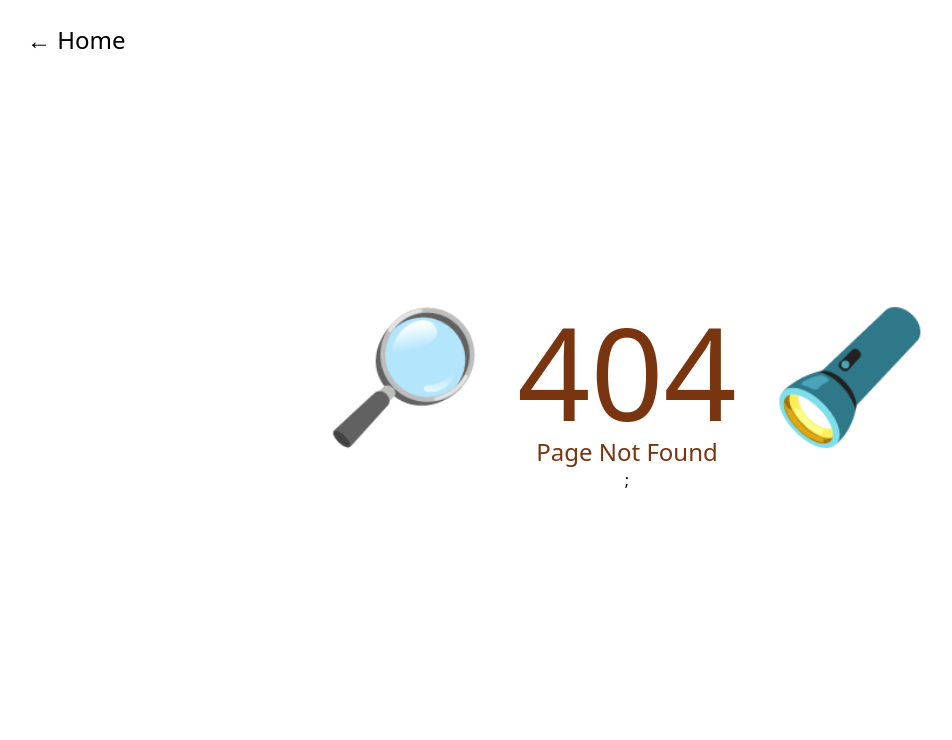
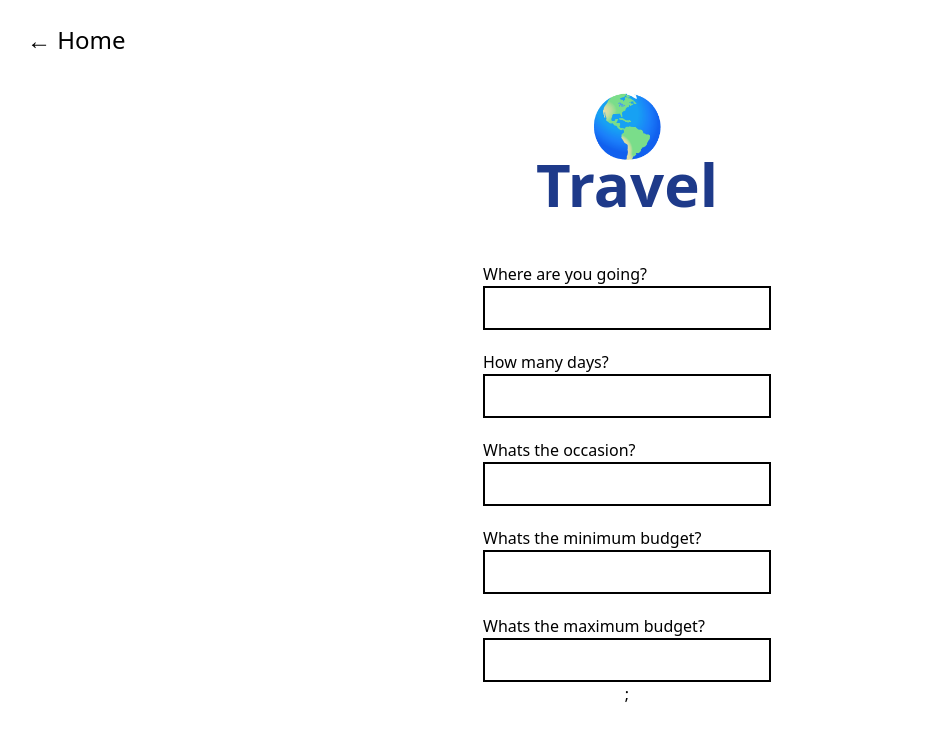
Before and after one commit to msclal/Garf, a Next.js app: page /travel in a window 1280 px wide. Before the commit this address had no page. Shown: the top 740 px of the page, without its empty margins (13-965 px from the left). Built offline with nearby package versions, Linux system fonts and the light colour scheme.

Commit message:
remove open ai :(

```diff
--- a/pages/landing.tsx
+++ b/pages/landing.tsx
@@ -18,7 +18,7 @@ export default function Landing() {
     },
     {
       title: "Stats",
-      description: "Check your sentence stats",
+      description: "Check your ENGR180w sentence stats",
       color: "hover:bg-blue-100",
     },
     // {
@@ -26,21 +26,28 @@ export default function Landing() {
     //   description: "Rewrite sentences when you're feeling illiterate",
     //   color: "hover:bg-blue-100",
     // },
-    {
-      title: "Translator",
-      description: "Speak in tongues and be one with the people",
-      color: "hover:bg-green-100",
-    },
+    // {
+    //   title: "Translator",
+    //   description: "Speak in tongues and be one with the people",
+    //   color: "hover:bg-green-100",
+    // },
   ];
   return (
     <div className="flex flex-col items-center">
       <Image
         src={Heinz}
         alt="heinz"
-        className="absolute hidden 2xl:block top-0 right-0 z-0"
+        priority
+        draggable={false}
+        className="absolute max-xl:hidden top-0 right-0 z-0 w-[30rem]"
       />
-      <p className="text-amber-900 text-7xl sm:text-9xl font-bold">Garf AI</p>
-      <div className="z-3 flex flex-col md:flex-row flex-wrap justify-evenly items-center w-full mt-5 sm:mt-20">
+      <p className="text-amber-900 text-7xl sm:text-9xl font-bold relative z-10">
+        GarfAI
+      </p>
+      <p className="text-black text-xl sm:text-2xl relative z-10">
+        Streamlining the College Workflow
+      </p>
+      <div className="z-3 flex flex-col md:flex-row flex-wrap justify-evenly items-center w-full mt-5 sm:mt-10">
         {cards.map(({ title, description, color }) => (
           <ProjectCard
             key={title}
--- /dev/null
+++ b/pages/travel.tsx
@@ -0,0 +1,112 @@
+import React, { useState } from "react";
+import Layout from "@/components/Layout";
+import Results from "@/components/Results";
+import styles from "../styles/loading-dots.module.css";
+
+export default function Travel() {
+  const [place, setPlace] = useState("");
+  const [days, setDays] = useState();
+  const [occasion, setOccasion] = useState("");
+  const [priceMin, setPriceMin] = useState();
+  const [priceMax, setPriceMax] = useState();
+  const [loading, setLoading] = useState(false);
+  const [result, setResult] = useState("");
+
+  async function onSubmit(event: any) {
+    event.preventDefault();
+    if (loading) {
+      return;
+    }
+    setLoading(true);
+    try {
+      const response = await fetch("/api/language", {
+        method: "POST",
+        headers: {
+          "Content-type": "application/json",
+        },
+        body: JSON.stringify({ sentence, language }),
+      });
+
+      const data = await response.json();
+      console.log("data", data);
+
+      setResult("Garfunkle says... \n" + data.result.replaceAll("\n", "<br/>"));
+    } catch (error) {
+      console.error(error);
+      alert(`Having a brainfart 🚽... Give me a moment`);
+    } finally {
+      setLoading(false);
+    }
+  }
+  //   console.log(sentence, language);
+  return (
+    <Layout>
+      <p className="text-6xl">🌎</p>
+      <p className="text-5xl sm:text-6xl mb-6 sm:mb-12 text-blue-900 font-bold">
+        Travel
+      </p>
+
+      <div className="w-96 flex flex-col justify-center items-center gap-y-5">
+        <div className="flex flex-col w-3/4 ">
+          <label className="text-black">Where are you going?</label>
+          <input className="bg-white border-2 border-black w-full" />
+        </div>
+        <div className="flex flex-col w-3/4 ">
+          <label className="text-black">How many days?</label>
+          <input className="bg-white border-2 border-black w-full" />
+        </div>
+        <div className="flex flex-col w-3/4 ">
+          <label className="text-black">Whats the occasion?</label>
+          <input className="bg-white border-2 border-black w-full" />
+        </div>
+        <div className="flex flex-col w-3/4 ">
+          <label className="text-black">Whats the minimum budget?</label>
+          <input className="bg-white border-2 border-black w-full" />
+        </div>
+        <div className="flex flex-col w-3/4 ">
+          <label className="text-black">Whats the maximum budget?</label>
+          <input className="bg-white border-2 border-black w-full" />
+        </div>
+      </div>
+
+      {/* <p className="text-black mb-4">Write the English sentence</p>
+      <div className="w-full lg:w-1/3 px-5 flex flex-col justify-center items-center">
+        <textarea
+          className="bg-white w-full text-black mb-4 py-3 px-2 border-2 resize-none rounded-md"
+          rows={4}
+          placeholder="eg. Can I get one Carne Asada Burrito"
+          name="text"
+          value={sentence}
+          onChange={(e) => setSentence(e.target.value)}
+        ></textarea>
+        <select
+          className="bg-white w-full text-black mb-4 py-3 px-2 border-2 rounded-md"
+          name="gender"
+          value={language}
+          required
+          onChange={(e) => setLanguage(e.target.value)}
+        >
+          <option value="" defaultValue={""} disabled>
+            Select language to translate into...
+          </option>
+          <option value="spanish">🇲🇽 Spanish</option>
+          <option value="italian">🇮🇹 Italian</option>
+          <option value="french">🇫🇷 French</option>
+          <option value="tagalog">🇵🇭 Tagalog</option>
+          <option value="korean">🇰🇷 Korean</option>
+          <option value="urdu">🇮🇳 Hindi</option>
+          <option value="urdu">🇮🇳 Urdu</option>
+        </select>
+        <button
+          className="font-medium w-full py-3 px-2 mb-10 bg-blue-900 text-white  rounded-lg border-2 hover:text-white hover:border-blue-900 hover:font-semibold hover:bg-green-600"
+          onClick={onSubmit}
+        >
+          Make me literate! 💬
+        </button> */}
+
+      {loading && <span className={styles.dot}>hi</span>}
+      {result && !loading && <Results result={result} />}
+      {/* </div> */}
+    </Layout>
+  );
+}
--- a/tailwind.config.js
+++ b/tailwind.config.js
@@ -9,7 +9,16 @@ module.exports = {
     "./src/**/*.{js,ts,jsx,tsx}",
   ],
   theme: {
-    extend: {},
+    extend: {
+      screens: {
+        xs: "430px",
+        sm: "640px",
+        md: "768px",
+        lg: "1024px",
+        xl: "1280px",
+        "2xl": "1500px",
+      },
+    },
   },
   plugins: [require("@tailwindcss/forms")],
 };
```
